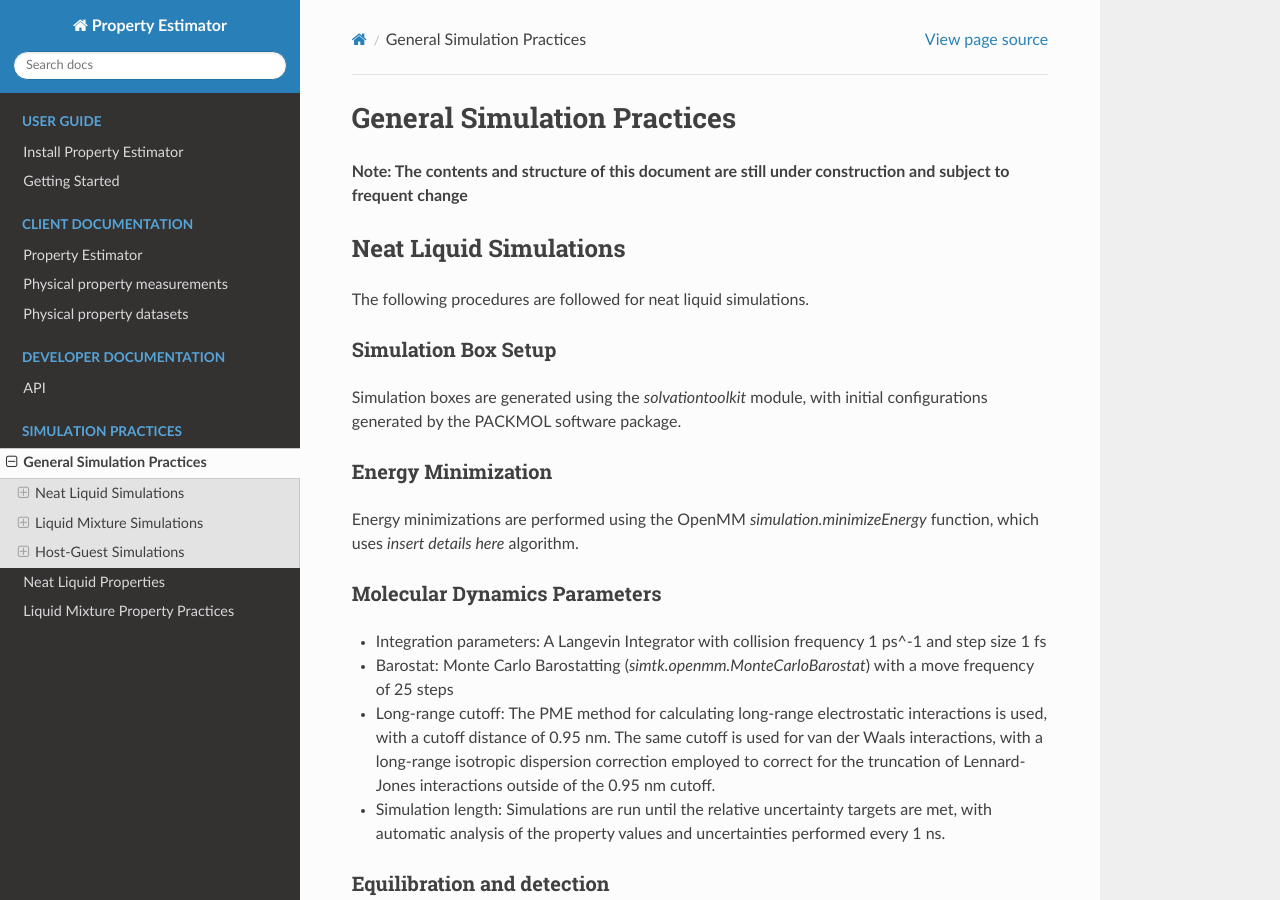
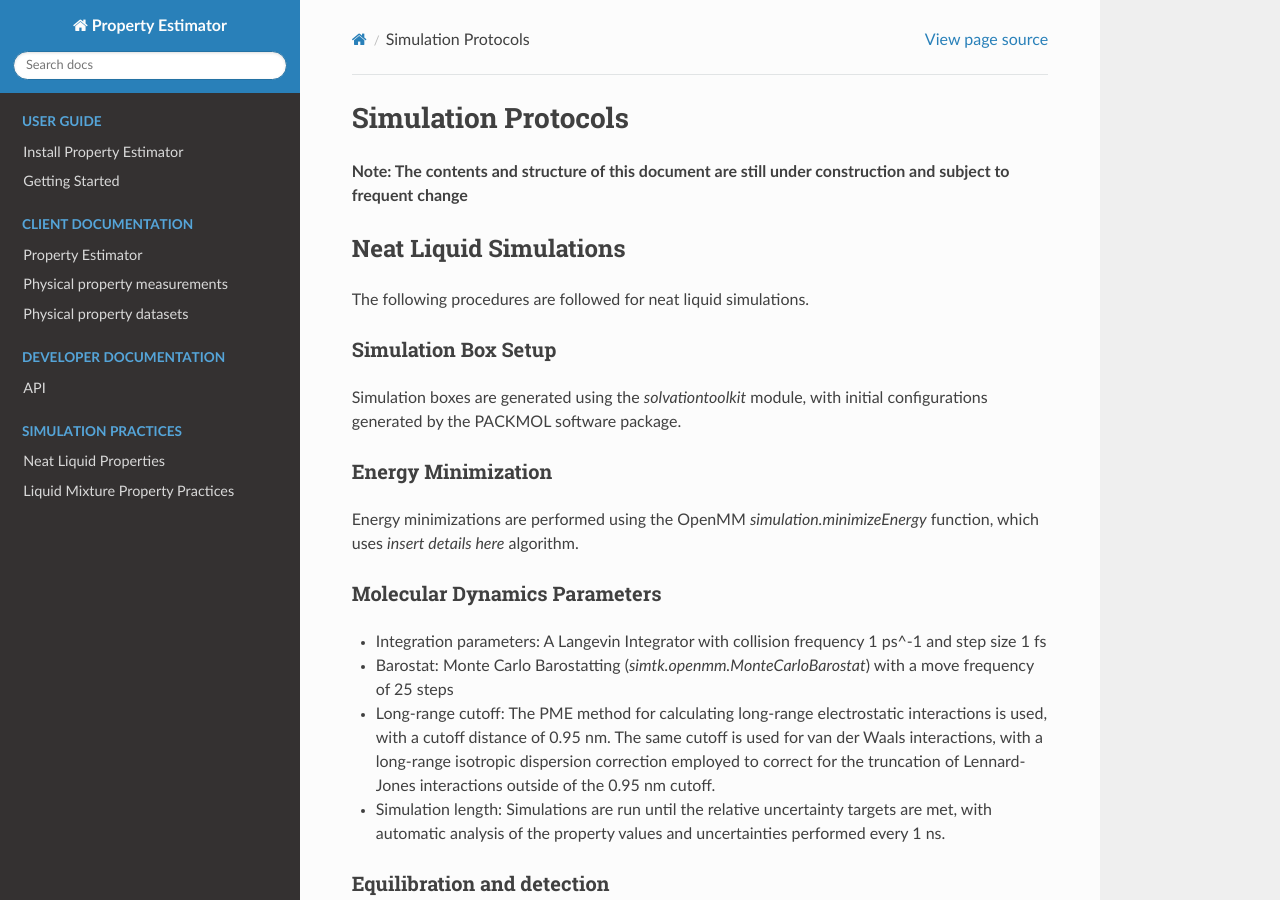
Before and after one commit to openforcefield/openff-evaluator, a Sphinx documentation site: the page built from docs/simulation_protocols.rst, in a window 1280 px wide and 900 px high. Built offline with Sphinx 7.4.7 and the Read the Docs theme 2.0.0, drawn with Linux system fonts in a browser that asks for light colours; pages that are not in the unit, such as notebooks, are missing from menus.

Commit message:
Update and rename general_simulation_practices.rst to simulation_protocols.rst

```diff
--- a/docs/general_simulation_practices.rst
+++ b/docs/simulation_protocols.rst
@@ -1,4 +1,4 @@
-General Simulation Practices
+Simulation Protocols
 ============================
 
 **Note: The contents and structure of this document are still under construction and subject to frequent change**
```
